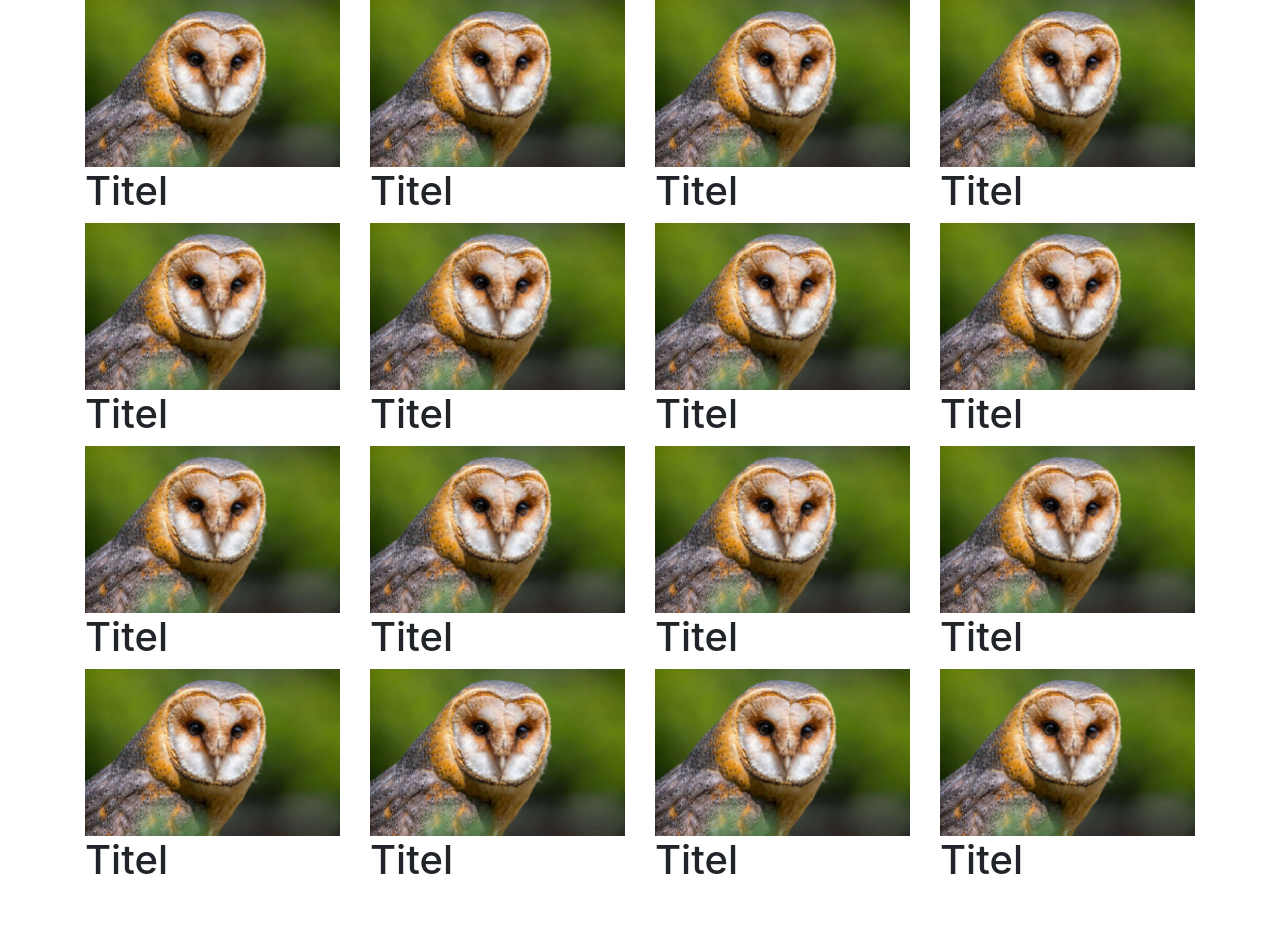
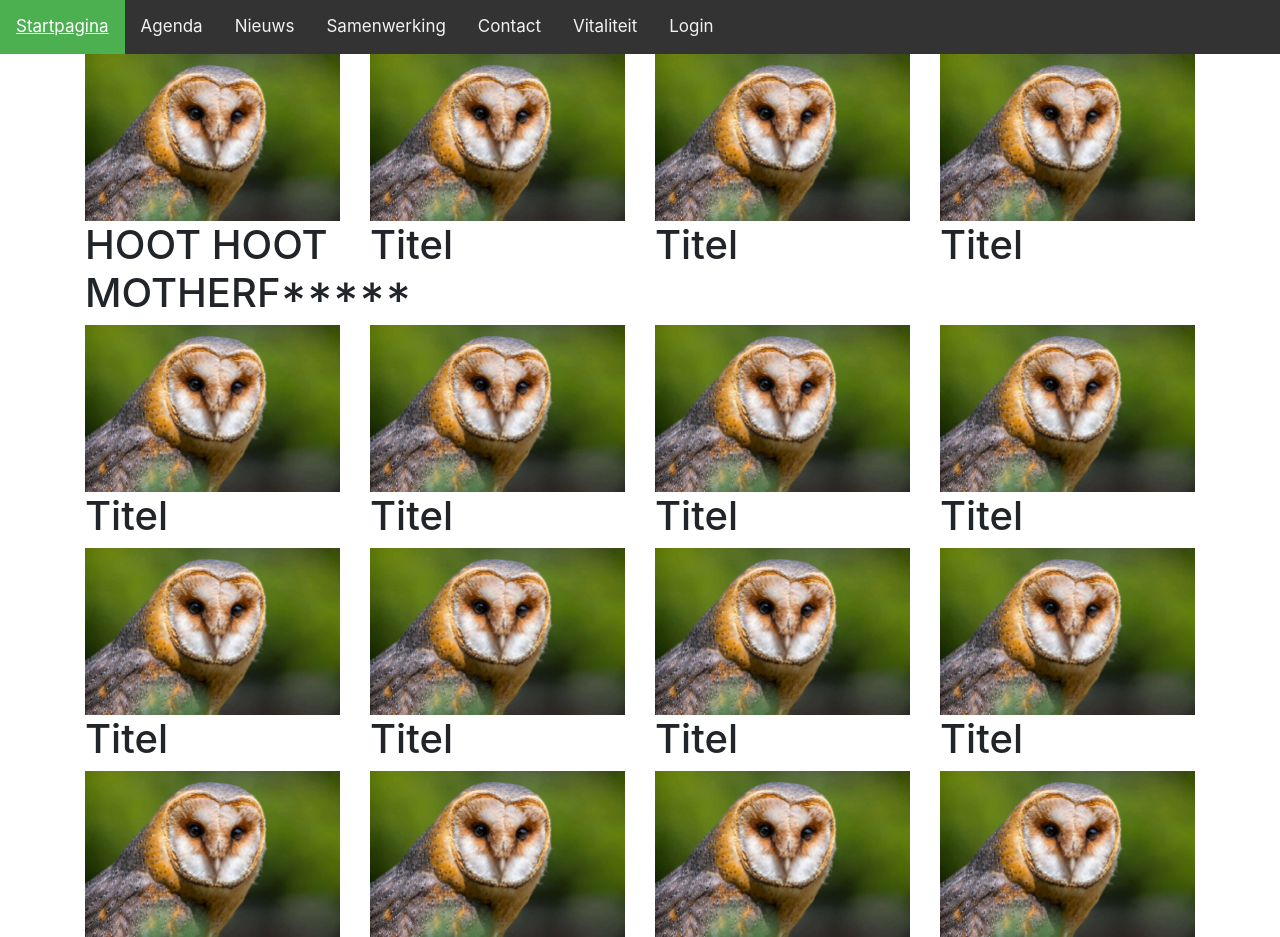
Before and after one commit to LorroWijn/eHealth, a Django app: page /mainpage/ in a window 1280 px wide. Shown: the top 937 px of the page. Before the commit the page ends 874 px from the top, so only its background shows below. Run offline with Django 3.2, Linux system fonts and the light colour scheme; some libraries are stand-ins or nearby versions.

Commit message:
Header added

```diff
--- a/mainpage/templates/index.html
+++ b/mainpage/templates/index.html
@@ -1,6 +1,11 @@
 <!doctype html>
+
 {% load static %}
+
+{% include 'Header.html' %}
+
 <html lang="en">
+
   <head>
     <!-- Required meta tags -->
     <meta charset="utf-8">
@@ -16,7 +21,7 @@
         <div class="row">
             <div class="col-sm-3">
                 <img class="img-fluid" src="{% static "images\kerkuil.jpg" %}" alt="Kan afbeelding niet vinden">
-                <h1>Titel</h1>
+                <h1>HOOT HOOT MOTHERF*****</h1>
             </div>
             <div class="col-sm-3">
                 <img class="img-fluid" src="{% static "images\kerkuil.jpg" %}" alt="Kan afbeelding niet vinden">
--- /dev/null
+++ b/static/Header.html
@@ -0,0 +1,14 @@
+<!doctype html>
+{% include 'css.html' %}
+<html lang="en">
+    <div class="topnav">
+        <a class="active" href="http://127.0.0.1:8000/mainpage">Startpagina</a>
+        <a href="#agenda">Agenda</a>
+        <a href="#nieuws">Nieuws</a>
+        <a href="#samenwerking">Samenwerking</a>
+        <a href="#contact">Contact</a>
+        <a href="#vitaliteit">Vitaliteit</a>
+        <a href="#login">Login</a>
+
+      </div>
+</html>
--- /dev/null
+++ b/static/css.html
@@ -0,0 +1,39 @@
+<!DOCTYPE html>
+<html>
+<head>
+<meta name="viewport" content="width=device-width, initial-scale=1">
+<style>
+body {
+  margin: 0;
+  font-family: Arial, Helvetica, sans-serif;
+}
+
+.topnav {
+  overflow: hidden;
+  background-color: #333;
+}
+
+.topnav a {
+  float: left;
+  color: #f2f2f2;
+  text-align: center;
+  padding: 14px 16px;
+  text-decoration: none;
+  font-size: 17px;
+}
+
+.topnav a:hover {
+  background-color: #ddd;
+  color: black;
+}
+
+.topnav a.active {
+  background-color: #4CAF50;
+  color: white;
+}
+</style>
+</head>
+<body>
+
+</body>
+</html>
```
